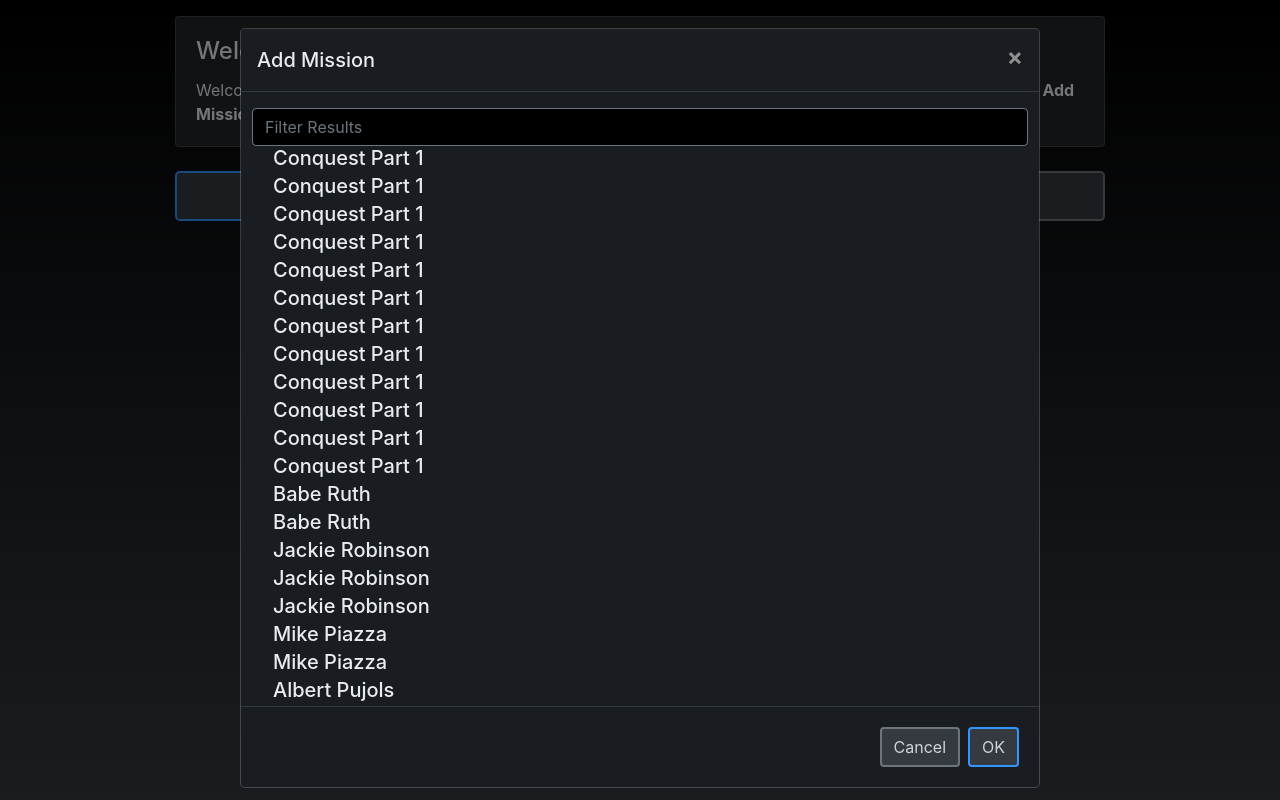
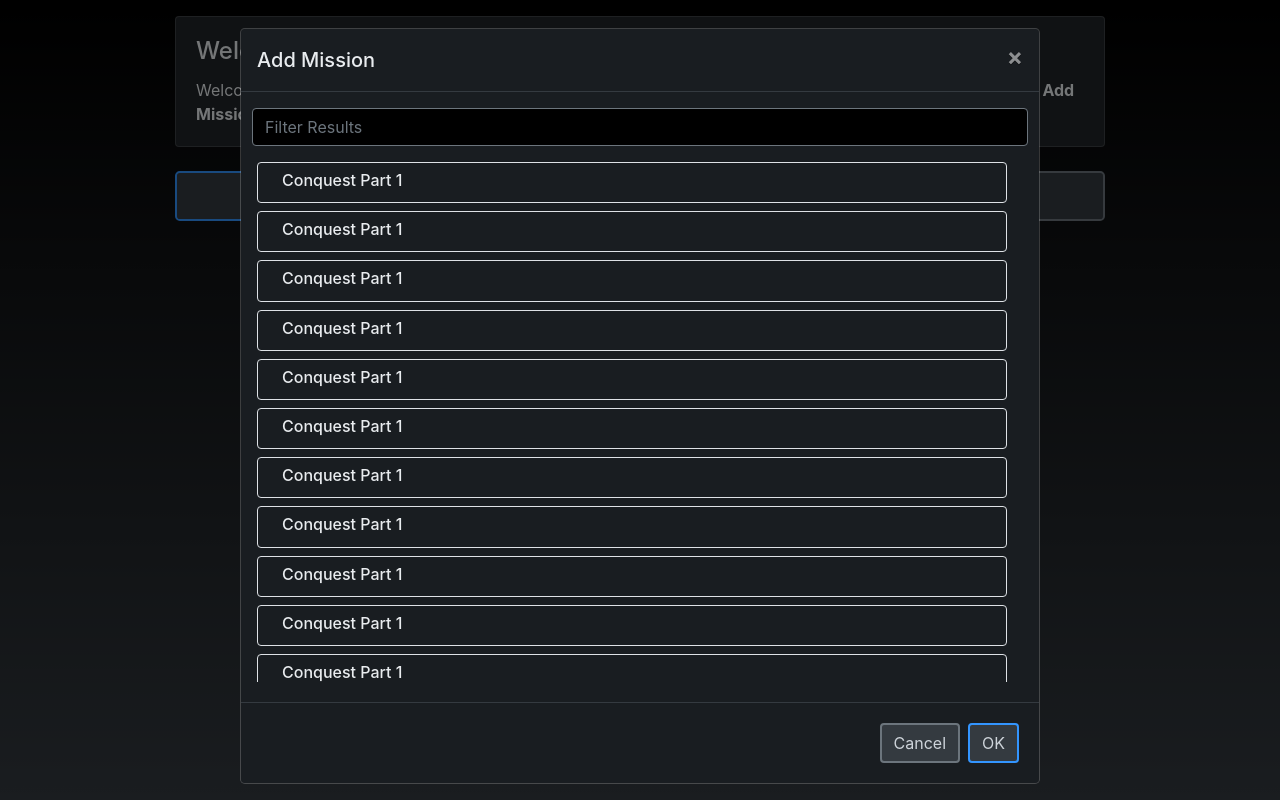
Before and after one commit to mikehodgson/tsmt, a Vue app: page / in a window 1280 px wide. Both pictures are taken after a click on the button "Add Mission". Built offline with nearby package versions, Linux system fonts and the light colour scheme; a web font is replaced by a local one.

Commit message:
building new mission search/select UI

```diff
--- a/src/assets/styles/app.css
+++ b/src/assets/styles/app.css
@@ -31,13 +31,14 @@
   background-color: #343a40 !important;
 }
 
-.dropdown-menu li.active, .dropdown-menu li.active > a {
-    background-color: rgb(255,255,255,0.1) !important;
-    color: rgb(233,236,239) !important;
+.dropdown-menu li.active,
+.dropdown-menu li.active>a {
+  background-color: rgb(255, 255, 255, 0.1) !important;
+  color: rgb(233, 236, 239) !important;
 }
 
 .dropdown-toggle .selected-tag {
-    color: rgb(233,236,239) !important;
+  color: rgb(233, 236, 239) !important;
 }
 
 body {
@@ -47,16 +48,20 @@
 html {
   min-height: 100vh;
   background-color: #343a40;
-    background-image: linear-gradient(rgb(0,0,0,1), rgb(0,0,0,0));
+  background-image: linear-gradient(rgb(0, 0, 0, 1), rgb(0, 0, 0, 0));
 }
 
-.btn-danger, .btn-warning, .btn-primary, .btn-secondary {
+.btn-danger,
+.btn-warning,
+.btn-primary,
+.btn-secondary {
   background-color: #343a40;
   border-width: 2px;
   color: #ced4da;
 }
 
-.modal-dialog, .modal-content {
+.modal-dialog,
+.modal-content {
   max-height: 95vh;
 }
 
@@ -65,6 +70,19 @@
 }
 
 .modal-body {
-    height: 95vh;
-    overflow-y: auto;
+  overflow-y: hidden !important;
+  max-height: 95vh;
 }
+
+#missionList {
+  max-height: 65vh;
+  overflow-y: scroll;
+}
+
+#missionList::-webkit-scrollbar {
+  background-color: black;
+}
+
+#missionList::-webkit-scrollbar-thumb {
+  background-color: #343a40;
+}
--- a/src/components/MissionSelect.vue
+++ b/src/components/MissionSelect.vue
@@ -3,11 +3,11 @@
     <b-form-row>
       <b-input type="text" class="w-100" placeholder="Filter Results"></b-input>
     </b-form-row>
-    <ul class="list-unstyled">
-      <li v-for="mission in missions" v-bind:mission="mission" v-bind:key="mission.id" class="media">
+    <ul class="list-unstyled mb-1 mt-3 pr-3" id="missionList">
+      <li v-for="mission in missions" v-bind:mission="mission" v-bind:key="mission.id" class="media border rounded mb-2">
         <img class="mr-3">
-        <div class="media-body">
-          <h5 class="mt-0 mb-1">{{ mission.program }}</h5>
+        <div class="media-body p-2">
+          <h6 class="mt-0 mb-1">{{ mission.program }}</h6>
         </div>
       </li>
     </ul>
```
Lines whose indentation alone changed are shown as unchanged.
